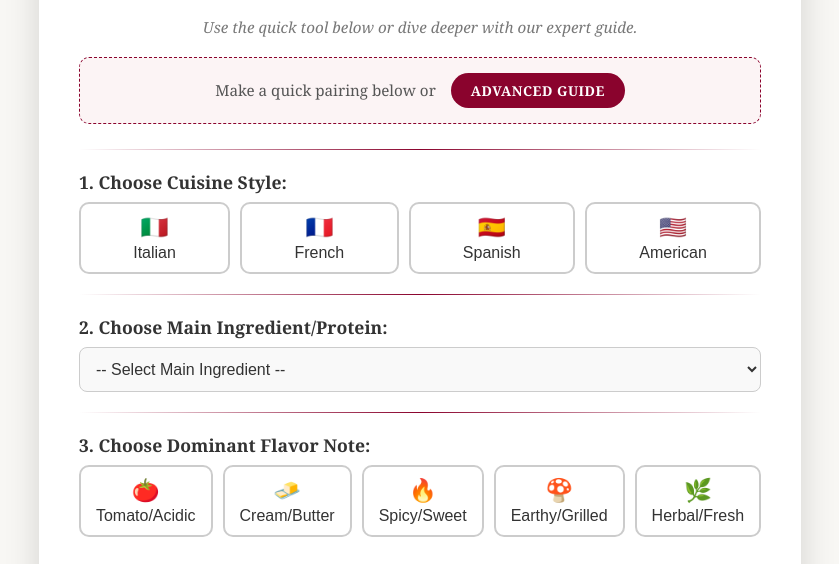
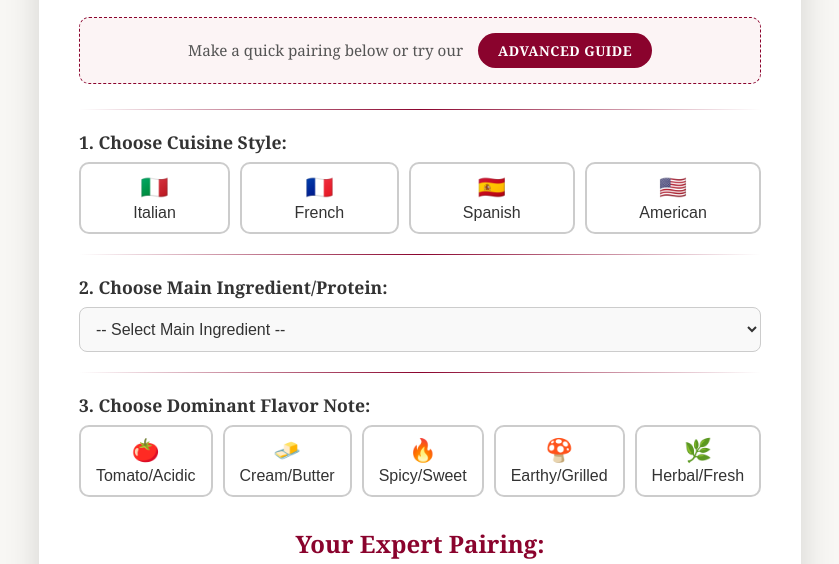
Before and after one commit to basbrits/pourperfectwine, a plain HTML site: page index.html in a window 1280 px wide. Shown: the part 186-750 px from the top of the page, without its empty margins (220-1059 px from the left). Drawn offline with Linux system fonts and the light colour scheme.

Commit message:
Update index.html

```diff
--- a/index.html
+++ b/index.html
@@ -184,11 +184,11 @@
         <h2>Instantly Match Wine to Your Meal</h2>
 
         <p class="intro-text">
-            Use the quick tool below or dive deeper with our expert guide.
+
         </p>
 
         <div class="path-selector">
-            <p class="path-text">Make a quick pairing below or</p>
+            <p class="path-text">Make a quick pairing below or try our</p>
             <a href="Advanced.html" class="advanced-btn">Advanced Guide</a>
         </div>
 
```
